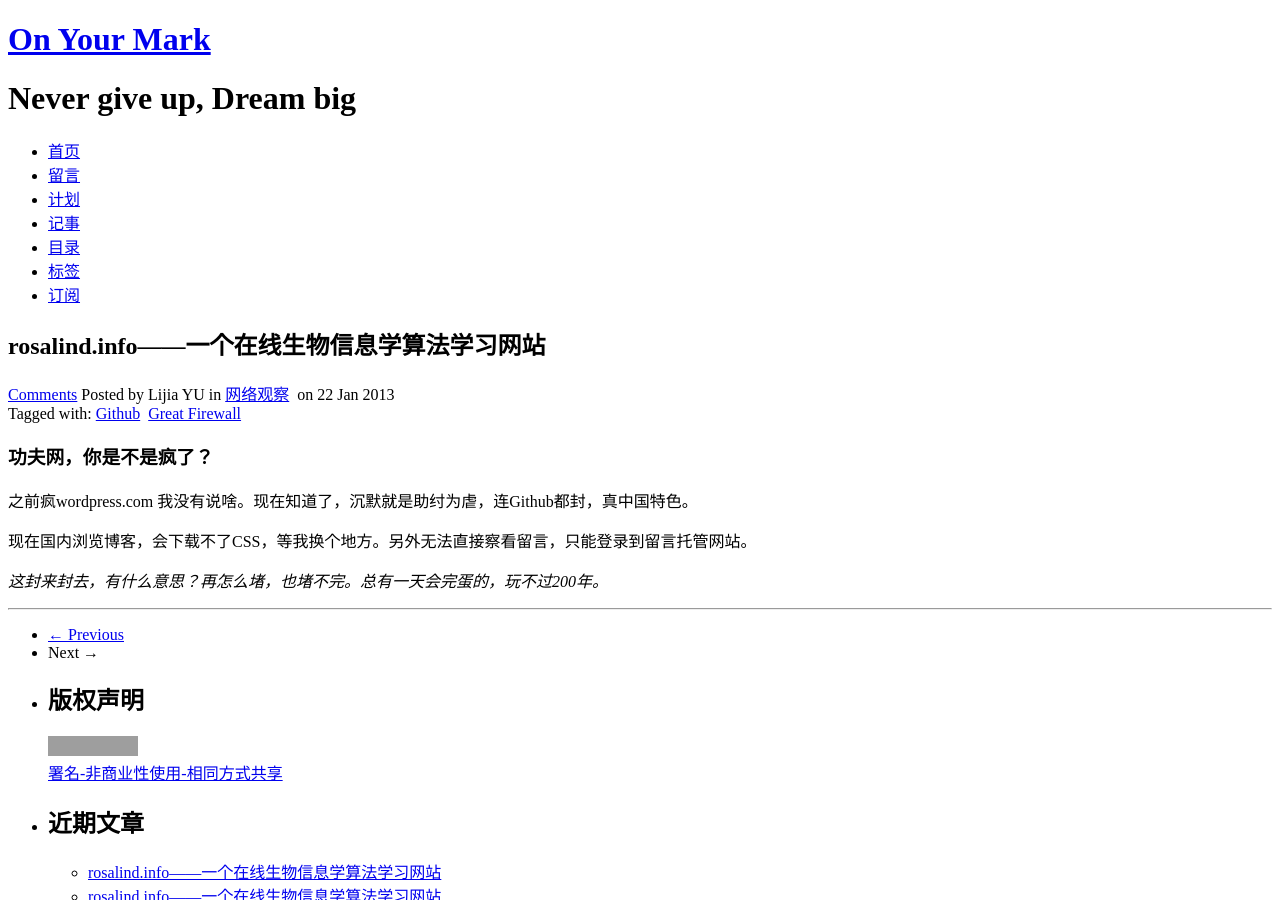
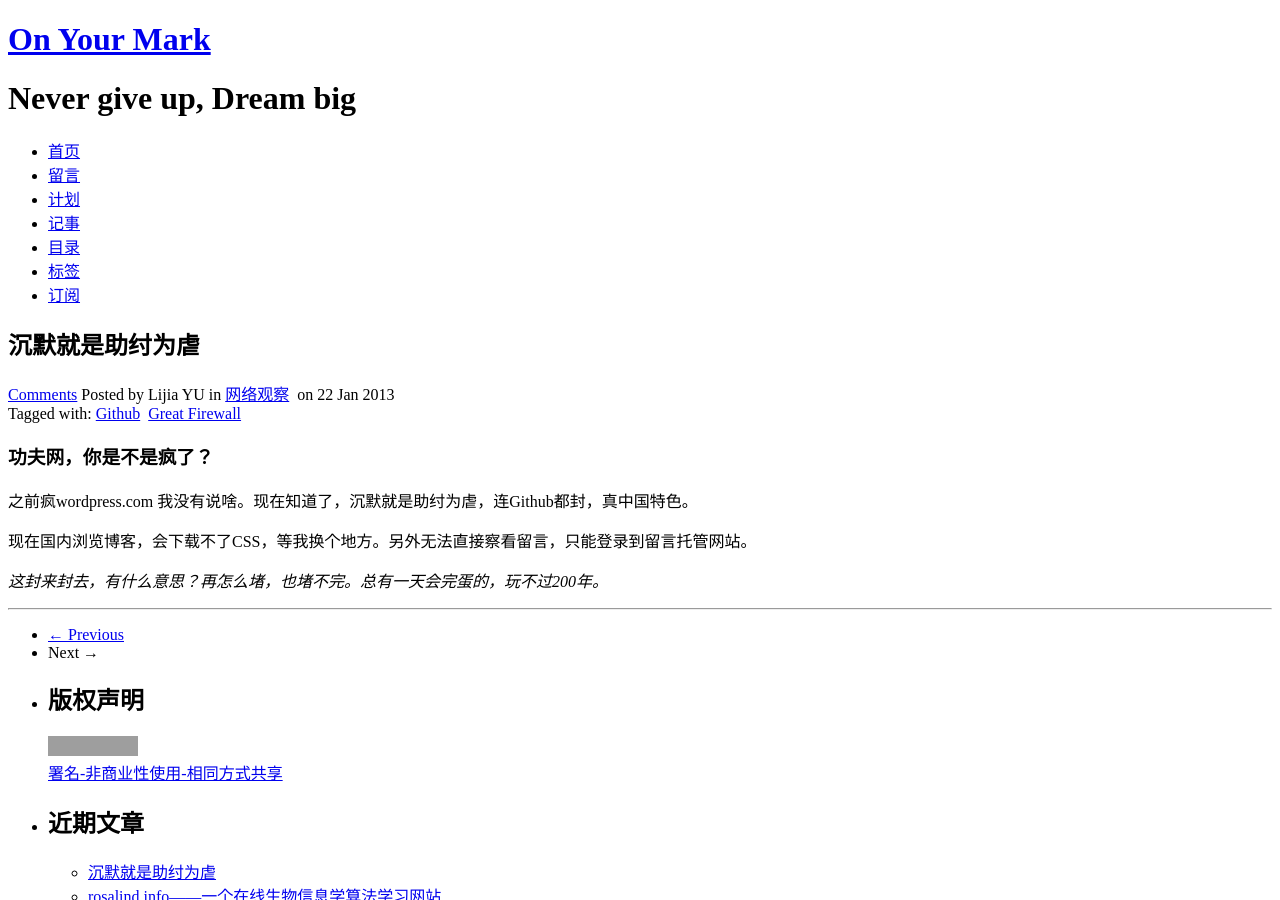
Before and after one commit to yulijia/cn, a Jekyll site: the page built from _posts/2013-01-22-GFW-are-you-nuts.md, in a window 1280 px wide and 900 px high. Built offline with Jekyll 4.4.1, drawn with Linux system fonts in a browser that asks for light colours; comment, search, counter and statistics services are not loaded; grey boxes are pictures that could not be loaded.

Commit message:
change title

```diff
--- a/_posts/2013-01-22-GFW-are-you-nuts.md
+++ b/_posts/2013-01-22-GFW-are-you-nuts.md
@@ -1,6 +1,6 @@
 ---
 published: true
-title: rosalind.info——一个在线生物信息学算法学习网站
+title: 沉默就是助纣为虐
 layout: post
 author: Yu
 category: 网络观察
```
